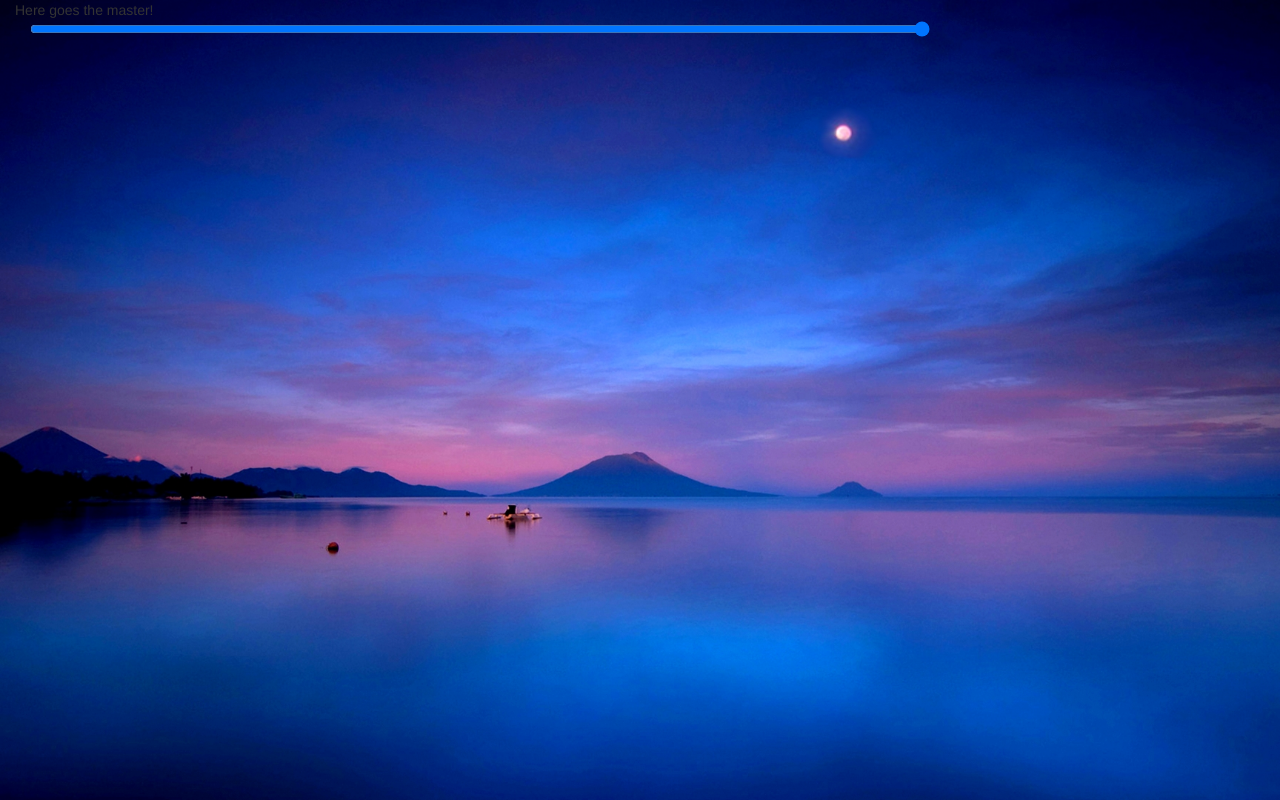
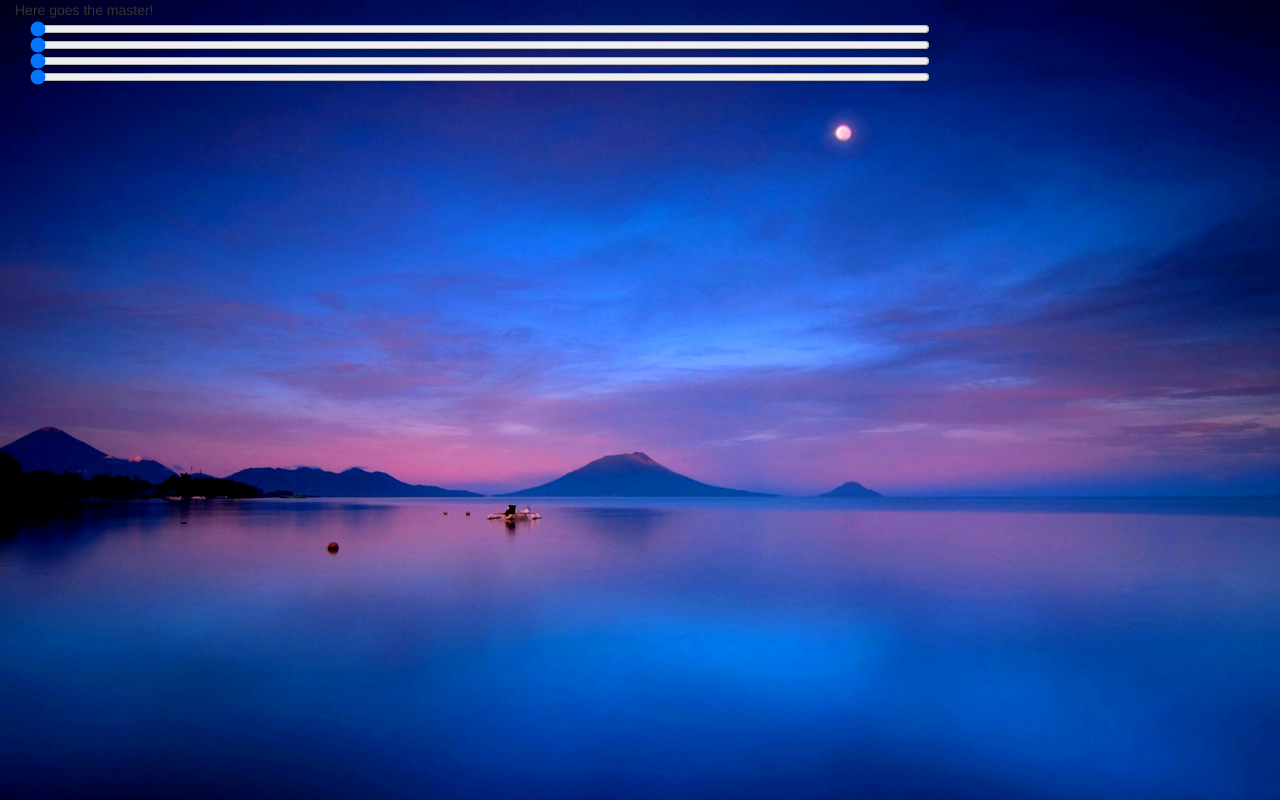
Before and after one commit to jswietek/AmbientSound, a React (Create React App) app in the folder ClientApp/: page / in a window 1280 px wide. Built offline with nearby package versions, Linux system fonts and the light colour scheme.

Commit message:
Controlling audio start/pause/volume

```diff
--- a/ClientApp/src/components/sound-controller.js
+++ b/ClientApp/src/components/sound-controller.js
@@ -3,14 +3,33 @@ import React, { Component } from 'react';
 export class SoundController extends Component {
 	displayName = SoundController.name;
 
+	componentDidMount() {
+		this.setVolume(this.props.volume);
+	}
+
 	render() {
 		return (
 			<div>
-				<audio autoPlay="autoplay" volume={this.props.volume} loop >
+				<audio loop ref="audio">
 					<source src={this.props.src} type="audio/wav" />
 				</audio>
-				<input type="range" min="0" max="20" className="slider" onInput={this.props.handleInput} />
+				<input type="range" min="0" max="20" className="slider" defaultValue={this.props.volume} onInput={event => this.handleInput(event)} />
 			</div>
 		);
 	}
+
+	setVolume(volume) {
+		if (this.refs.audio.volume == 0 && volume > 0) {
+			this.refs.audio.play();
+		}
+		else if (this.refs.audio.volume > 0 && volume == 0) {
+			this.refs.audio.pause();
+		}
+
+		this.refs.audio.volume = volume;
+	}
+
+	handleInput(event){
+		this.setVolume(event.target.value * 5 / 100);
+	}
 }
--- a/ClientApp/src/components/sound-master-controller.js
+++ b/ClientApp/src/components/sound-master-controller.js
@@ -2,7 +2,10 @@ import React, { Component } from 'react';
 import ReactDOM from 'react-dom';
 import { SoundControllersContainer } from './sound-controllers-container';
 import { SoundController } from './sound-controller';
-import CoffeeShopSound from '../sound/CoffeeShop.wav'
+import CoffeeShopSound from '../sound/CoffeeShop.wav';
+import RainSound from '../sound/Rain.wav';
+import ThunderStormSound from '../sound/ThunderStorm.wav';
+import WhiteNoiseSound from '../sound/WhiteNoise.wav';
 
 export class SoundMasterController extends Component {
 	displayName = SoundMasterController.name;
@@ -13,7 +16,10 @@ export class SoundMasterController extends Component {
 			<div>
 				Here goes the master!
 				<SoundControllersContainer>
-					<SoundController volume="10" src={CoffeeShopSound} />
+					<SoundController volume="0" src={CoffeeShopSound} id="coffee"/>
+					<SoundController volume="0" src={RainSound} id="rain"/>
+					<SoundController volume="0" src={ThunderStormSound} id="thunder"/>
+					<SoundController volume="0" src={WhiteNoiseSound} id="noise"/>
 				</SoundControllersContainer>
 			</div>
 		);
```
Also changed, not shown: 1 other file (tests, documents, lock files or other folders).
